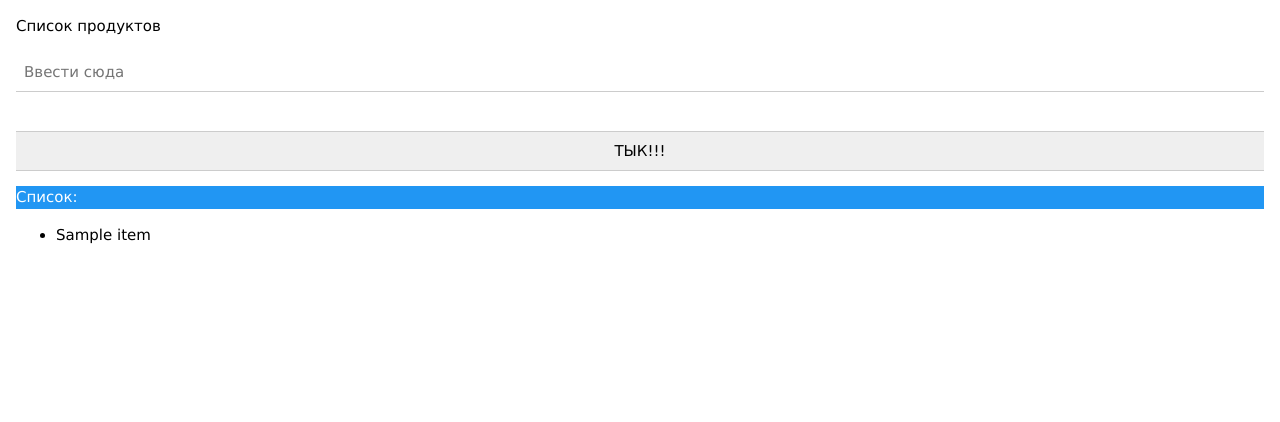
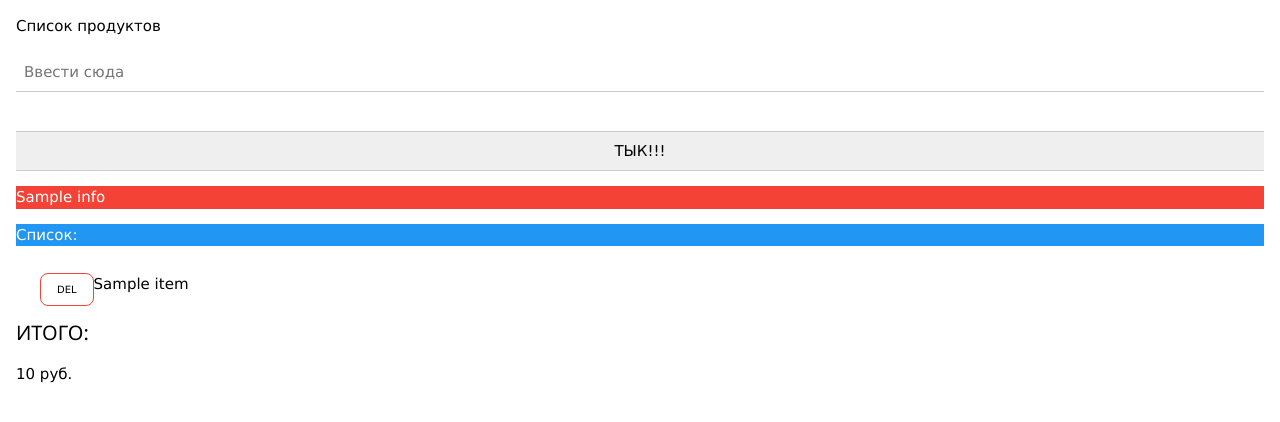
Before and after one commit to leonid1123/pk211-2026, a Flask app: template templates/index.html in a window 1280 px wide. Shown: the top 422 px of the page. Run offline with Flask 3, Linux system fonts and the light colour scheme; the template is opened without the code that fills it: most values are stand-ins (such as "Sample title", 1, 10 or a date in 2020).

Commit message:
список продуктов update

```diff
--- /dev/null
+++ b/dict_example.py
@@ -0,0 +1,3 @@
+x = {1:'ivanov', 2:'petrova'}
+
+print(x)
--- a/main.py
+++ b/main.py
@@ -8,17 +8,26 @@ app = Flask(__name__)
 conn = pymysql.connect(host='127.0.0.1',
                        user='pk211',
                        password='1234',
-                       database='pk211_db')
+                       database='pk211_db',
+                       cursorclass=pymysql.cursors.DictCursor)
 cur = conn.cursor()
 
 
 def show_db():
-    cur.execute('SELECT food_name, food_price FROM food_list')
+    cur.execute('SELECT food_name, food_price, id FROM food_list')
     ans = cur.fetchall()
     food_lst = []
+    id_lst = []
     for item in ans:
-        food_lst.append(f"{item[0]}, {item[1]}р.")
-    return food_lst
+        food_lst.append(f"{item['food_name']}, {item['food_price']}р.")
+        id_lst.append(item['id'])
+    return [food_lst, id_lst]
+
+
+def total_sum():
+    cur.execute('SELECT SUM(`food_price`) AS sum FROM `food_list` ')
+    ans = cur.fetchone()
+    return ans['sum']
 
 
 @app.route("/", methods=['POST', 'GET'])
@@ -26,19 +35,34 @@ def main_page():
     if request.method == 'POST':
         info = request.form.get('user_input')
         food_price = request.form.get('price')
-        sql_txt = '''INSERT INTO food_list(food_name, food_price)
-        VALUES(%s, %s)'''
-        new_values = (info, food_price)
-        cur.execute(sql_txt, new_values)
-        conn.commit()
-        return render_template(
-            'index.html',
-            my_list=show_db())
+        if info and food_price:
+            sql_txt = 'INSERT INTO food_list(food_name, food_price) VALUES(%s, %s)'
+            new_values = (info, food_price)
+            cur.execute(sql_txt, new_values)
+            conn.commit()
+            return render_template(
+                'index.html',
+                my_list=show_db()[0],
+                info='Элемент добавлен',
+                sum=total_sum(), btn_id=show_db()[1])
+        else:
+            return render_template('index.html',
+                                   my_list=show_db()[0],
+                                   info='Нужно заполнить все поля',
+                                   sum=total_sum(),
+                                   btn_id=show_db()[1])
     else:
-        return render_template(
-            'index.html',
-                               my_list=show_db())
+        return render_template('index.html',
+                               my_list=show_db()[0],
+                               info='Добро пожаловать',
+                               sum=total_sum(),
+                               btn_id=show_db()[1])
 
+
+@app.route("/<id>", methods=['GET'])
+def del_item(name=None):
+    print(name)
+# разбор get запроса!!!
 
 if __name__ == '__main__':
     app.run(debug=True)
--- a/templates/index.html
+++ b/templates/index.html
@@ -11,11 +11,16 @@
         <input class="w3-input" type="number" name="price">
         <input class="w3-input" type="submit" value="ТЫК!!!">
     </form>
+    <p class="w3-red">{{info}}</p>
     <p class="w3-blue">Список:</p>
-    <ul>
-        {% for item in my_list %}
-        <li>{{item}}</li>
-        {% endfor %}
-    </ul>
+    <form method="GET">
+        <ul class="w3-ul">
+            {% for item in my_list %}
+            <li class="w3-padding-large">{{item}}<button value="удалить" name={{btn_id[loop.index0]}} class="w3-button w3-left w3-tiny w3-white w3-border w3-border-red w3-round-large">DEL</button></li>
+            {% endfor %}
+        </ul>
+    </form>
+    <h4>ИТОГО:</h4>
+    <p>{{sum}} руб.</p>
 </body>
 </html>
```
